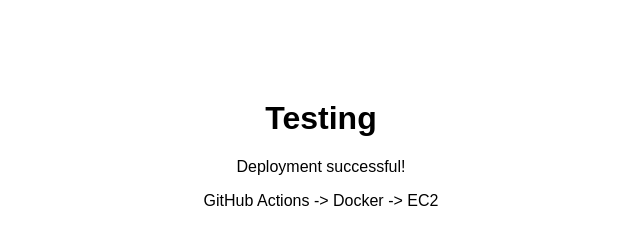
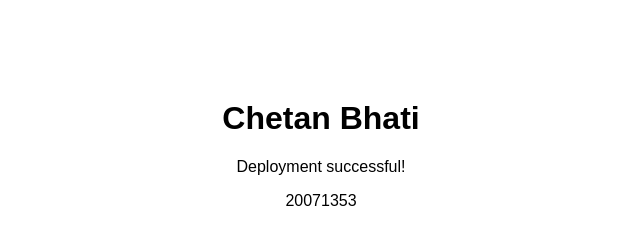
Before and after one commit to chetanbhati04/maverik-project, a plain HTML site: page app/index.html in a window 1280 px wide. Shown: the whole page, without its empty margins (319-959 px from the left). Drawn offline with Linux system fonts and the light colour scheme.

Commit message:
Updated Webpage content for new deployement

```diff
--- a/app/index.html
+++ b/app/index.html
@@ -4,8 +4,8 @@
 <title>Test Page</title>
 </head>
 <body style="font-family: Arial; text-align: center; margin-top: 100px;">
-<h1> Testing </h1>
+<h1> Chetan Bhati </h1>
 <p> Deployment successful! </p>
-<p> GitHub Actions -> Docker -> EC2 </p>
+<p>20071353 </p>
 </body>
 </html>
```
